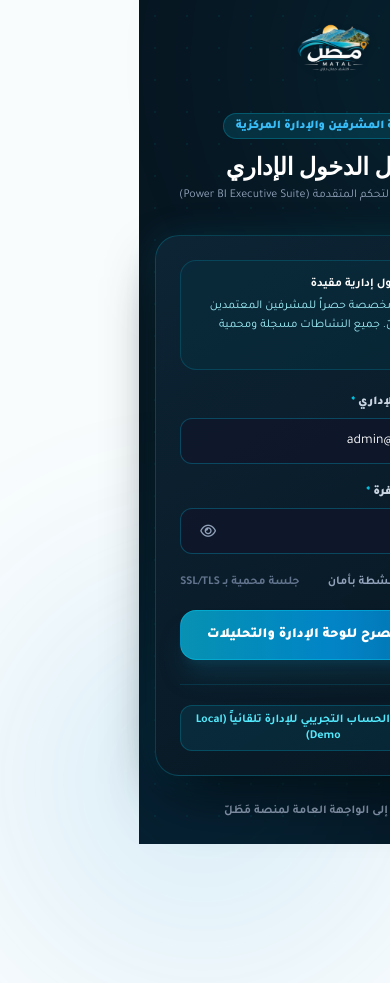
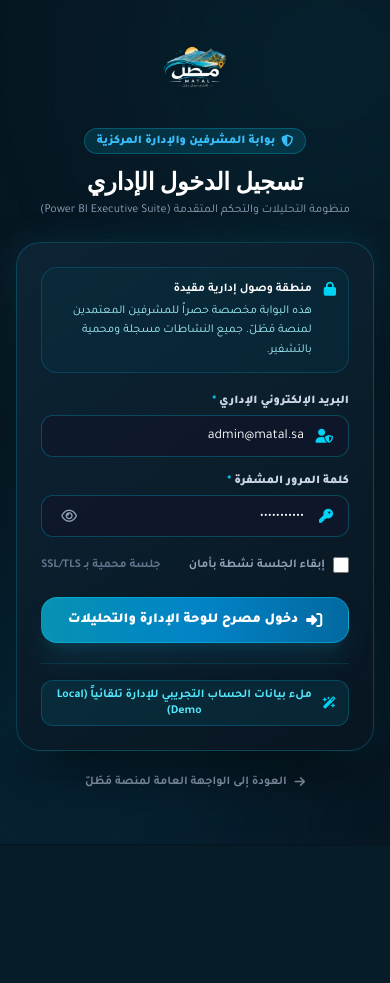
Before and after one commit to nancy-abduallh/MATAL, a Laravel app: page /admin/login in a window 390 px wide; the page is wider, and only the part inside the window is pictured. After the commit the page ends 817 px from the top of that part, so only its background shows below. Run offline with Laravel 12, Linux system fonts and the light colour scheme; style sheets or scripts are compiled from the project's sources.

Commit message:
Fix: Enable natural window scrolling and fix viewport cut-off on admin login and dashboard

```diff
--- a/resources/views/layouts/admin.blade.php
+++ b/resources/views/layouts/admin.blade.php
@@ -106,7 +106,7 @@
         </div>
     @endif
 
-    <div class="flex-1 flex overflow-hidden">
+    <div class="flex-1 flex min-h-screen">
 
         <!-- ================= EXECUTIVE SIDEBAR ================= -->
         <aside id="adminSidebar" class="no-print fixed inset-y-0 right-0 z-50 w-72 pbi-sidebar flex flex-col justify-between transform transition-transform duration-300 ease-in-out lg:translate-x-0 translate-x-full">
@@ -304,7 +304,7 @@
             </header>
 
             <!-- Main Scrollable Canvas -->
-            <main class="flex-1 overflow-y-auto p-4 sm:p-8 space-y-8">
+            <main class="flex-1 p-4 sm:p-8 space-y-8">
                 @yield('content')
             </main>
 
--- a/resources/views/pages/admin/login.blade.php
+++ b/resources/views/pages/admin/login.blade.php
@@ -26,7 +26,7 @@
         }
 
         .admin-login-card {
-            background: linear-gradient(145deg, rgba(14, 38, 55, 0.9) 0%, rgba(8, 22, 33, 0.98) 100%);
+            background: linear-gradient(145deg, rgba(14, 38, 55, 0.92) 0%, rgba(8, 22, 33, 0.98) 100%);
             border: 1px solid rgba(6, 182, 212, 0.25);
             box-shadow: 0 25px 60px -15px rgba(0, 0, 0, 0.8), 0 0 35px rgba(6, 182, 212, 0.15);
             backdrop-filter: blur(20px);
@@ -39,19 +39,21 @@
         .pulse-glow { animation: pulseGlow 8s ease-in-out infinite; }
     </style>
 </head>
-<body class="min-h-screen flex items-center justify-center p-4 sm:p-6 relative overflow-hidden selection:bg-[#06B6D4] selection:text-white">
+<body class="min-h-screen flex flex-col justify-center items-center py-10 px-4 sm:px-6 relative overflow-x-hidden overflow-y-auto selection:bg-[#06B6D4] selection:text-white">
 
-    <!-- Ambient glowing high-tech orbs -->
-    <div class="absolute -top-32 -right-32 w-96 h-96 rounded-full bg-cyan-600/20 blur-[100px] pointer-events-none pulse-glow"></div>
-    <div class="absolute -bottom-32 -left-32 w-96 h-96 rounded-full bg-sky-600/20 blur-[100px] pointer-events-none pulse-glow" style="animation-delay: -4s;"></div>
-    <div class="absolute inset-0 pointer-events-none opacity-20" style="background-image: radial-gradient(rgba(6, 182, 212, 0.4) 1px, transparent 1px); background-size: 32px 32px;"></div>
+    <!-- Ambient glowing high-tech orbs (fixed in background so they never distort page height) -->
+    <div class="fixed inset-0 overflow-hidden pointer-events-none z-0">
+        <div class="absolute -top-32 -right-32 w-96 h-96 rounded-full bg-cyan-600/20 blur-[100px] pulse-glow"></div>
+        <div class="absolute -bottom-32 -left-32 w-96 h-96 rounded-full bg-sky-600/20 blur-[100px] pulse-glow" style="animation-delay: -4s;"></div>
+        <div class="absolute inset-0 opacity-20" style="background-image: radial-gradient(rgba(6, 182, 212, 0.4) 1px, transparent 1px); background-size: 32px 32px;"></div>
+    </div>
 
-    <div class="relative z-10 w-full max-w-lg">
+    <div class="relative z-10 w-full max-w-lg my-auto">
 
         <!-- Header Brand -->
-        <div class="text-center mb-8">
+        <div class="text-center mb-6">
             <a href="{{ route('home') }}" class="inline-block group mb-3" title="العودة للرئيسية">
-                <img src="/images/matal_logo_white_text.png" alt="مَطَلّ MATAL" class="h-16 w-auto mx-auto drop-shadow-lg transition-transform duration-300 group-hover:scale-105">
+                <img src="/images/matal_logo_white_text.png" alt="مَطَلّ MATAL" class="h-14 sm:h-16 w-auto mx-auto drop-shadow-lg transition-transform duration-300 group-hover:scale-105">
             </a>
             <div class="flex items-center justify-center gap-2 mt-2">
                 <span class="inline-flex items-center gap-1.5 px-3 py-1 rounded-full text-xs font-black bg-cyan-500/15 text-[#38BDF8] border border-cyan-500/30">
@@ -63,10 +65,10 @@
         </div>
 
         <!-- Login Card -->
-        <div class="admin-login-card rounded-3xl p-6 sm:p-10 relative">
+        <div class="admin-login-card rounded-3xl p-6 sm:p-9 relative">
 
             <!-- Security Badge Alert -->
-            <div class="mb-6 p-3.5 rounded-2xl bg-cyan-950/40 border border-cyan-500/20 flex items-start gap-3 text-xs leading-relaxed text-cyan-200">
+            <div class="mb-5 p-3 rounded-2xl bg-cyan-950/40 border border-cyan-500/20 flex items-start gap-3 text-xs leading-relaxed text-cyan-200">
                 <i class="fa-solid fa-lock text-cyan-400 mt-0.5 text-sm shrink-0"></i>
                 <div>
                     <span class="font-bold text-white block mb-0.5">منطقة وصول إدارية مقيدة</span>
@@ -74,12 +76,12 @@
                 </div>
             </div>
 
-            <form action="{{ route('admin.login.submit') }}" method="POST" class="space-y-5">
+            <form action="{{ route('admin.login.submit') }}" method="POST" class="space-y-4">
                 @csrf
 
                 <!-- Email -->
                 <div>
-                    <label for="admin_email" class="block text-xs font-black text-slate-300 mb-2">
+                    <label for="admin_email" class="block text-xs font-black text-slate-300 mb-1.5">
                         البريد الإلكتروني الإداري <span class="text-cyan-400">*</span>
                     </label>
                     <div class="relative">
@@ -88,7 +90,7 @@
                                value="{{ old('email', app()->environment('local') ? 'admin@matal.sa' : '') }}"
                                required
                                placeholder="admin@matal.sa"
-                               class="w-full rounded-xl bg-slate-900/80 border border-cyan-500/30 text-white placeholder-slate-500 text-sm pr-11 pl-4 py-3 focus:outline-none focus:border-cyan-400 focus:ring-2 focus:ring-cyan-500/20 transition"
+                               class="w-full rounded-xl bg-slate-900/80 border border-cyan-500/30 text-white placeholder-slate-500 text-sm pr-11 pl-4 py-2.5 focus:outline-none focus:border-cyan-400 focus:ring-2 focus:ring-cyan-500/20 transition"
                                dir="ltr" style="text-align: right;">
                     </div>
                     @error('email')
@@ -100,7 +102,7 @@
 
                 <!-- Password -->
                 <div>
-                    <div class="flex items-center justify-between mb-2">
+                    <div class="flex items-center justify-between mb-1.5">
                         <label for="admin_password" class="block text-xs font-black text-slate-300">
                             كلمة المرور المشفرة <span class="text-cyan-400">*</span>
                         </label>
@@ -111,7 +113,7 @@
                                @if(app()->environment('local')) value="password123" @endif
                                required
                                placeholder="••••••••••••"
-                               class="w-full rounded-xl bg-slate-900/80 border border-cyan-500/30 text-white placeholder-slate-500 text-sm pr-11 pl-11 py-3 focus:outline-none focus:border-cyan-400 focus:ring-2 focus:ring-cyan-500/20 transition"
+                               class="w-full rounded-xl bg-slate-900/80 border border-cyan-500/30 text-white placeholder-slate-500 text-sm pr-11 pl-11 py-2.5 focus:outline-none focus:border-cyan-400 focus:ring-2 focus:ring-cyan-500/20 transition"
                                dir="ltr" style="text-align: right;">
                         <button type="button" id="togglePwBtn" class="absolute left-3 top-1/2 -translate-y-1/2 w-8 h-8 rounded-lg text-slate-400 hover:text-cyan-300 hover:bg-white/5 transition flex items-center justify-center" aria-label="إظهار كلمة المرور">
                             <i class="fa-regular fa-eye text-sm"></i>
@@ -125,7 +127,7 @@
                 </div>
 
                 <!-- Remember Me & Security Policy -->
-                <div class="flex items-center justify-between text-xs font-semibold text-slate-400">
+                <div class="flex items-center justify-between text-xs font-semibold text-slate-400 pt-1">
                     <label class="inline-flex items-center gap-2 cursor-pointer hover:text-slate-200 transition">
                         <input type="checkbox" name="remember" class="w-4 h-4 rounded accent-cyan-500 bg-slate-900 border-cyan-500/40">
                         <span>إبقاء الجلسة نشطة بأمان</span>
@@ -134,15 +136,17 @@
                 </div>
 
                 <!-- Submit Button -->
-                <button type="submit" class="w-full py-3.5 px-6 rounded-2xl bg-gradient-to-r from-[#0891B2] via-[#0284C7] to-[#0369A1] hover:from-[#06B6D4] hover:to-[#0284C7] text-white font-black text-sm shadow-xl shadow-cyan-900/40 border border-cyan-400/40 hover:shadow-cyan-500/25 transition-all duration-300 flex items-center justify-center gap-2 transform hover:-translate-y-0.5 cursor-pointer">
-                    <i class="fa-solid fa-right-to-bracket text-base"></i>
-                    <span>دخول مصرح للوحة الإدارة والتحليلات</span>
-                </button>
+                <div class="pt-2">
+                    <button type="submit" class="w-full py-3 px-6 rounded-2xl bg-gradient-to-r from-[#0891B2] via-[#0284C7] to-[#0369A1] hover:from-[#06B6D4] hover:to-[#0284C7] text-white font-black text-sm shadow-xl shadow-cyan-900/40 border border-cyan-400/40 hover:shadow-cyan-500/25 transition-all duration-300 flex items-center justify-center gap-2 transform hover:-translate-y-0.5 cursor-pointer">
+                        <i class="fa-solid fa-right-to-bracket text-base"></i>
+                        <span>دخول مصرح للوحة الإدارة والتحليلات</span>
+                    </button>
+                </div>
 
             </form>
 
             @if(app()->environment('local'))
-                <div class="mt-6 pt-5 border-t border-cyan-500/15 text-center">
+                <div class="mt-5 pt-4 border-t border-cyan-500/15 text-center">
                     <button type="button" onclick="document.getElementById('admin_email').value='admin@matal.sa'; document.getElementById('admin_password').value='password123';" class="inline-flex items-center gap-2 px-3 py-1.5 rounded-xl bg-cyan-500/10 border border-cyan-500/25 text-cyan-300 hover:bg-cyan-500/20 text-xs font-bold transition">
                         <i class="fa-solid fa-wand-magic-sparkles text-cyan-400"></i>
                         <span>ملء بيانات الحساب التجريبي للإدارة تلقائياً (Local Demo)</span>
@@ -153,7 +157,7 @@
         </div>
 
         <!-- Footer Back link -->
-        <div class="text-center mt-6">
+        <div class="text-center mt-5 mb-2">
             <a href="{{ route('home') }}" class="inline-flex items-center gap-2 text-xs font-bold text-slate-400 hover:text-cyan-300 transition">
                 <i class="fa-solid fa-arrow-right"></i>
                 <span>العودة إلى الواجهة العامة لمنصة مَطَلّ</span>
```
